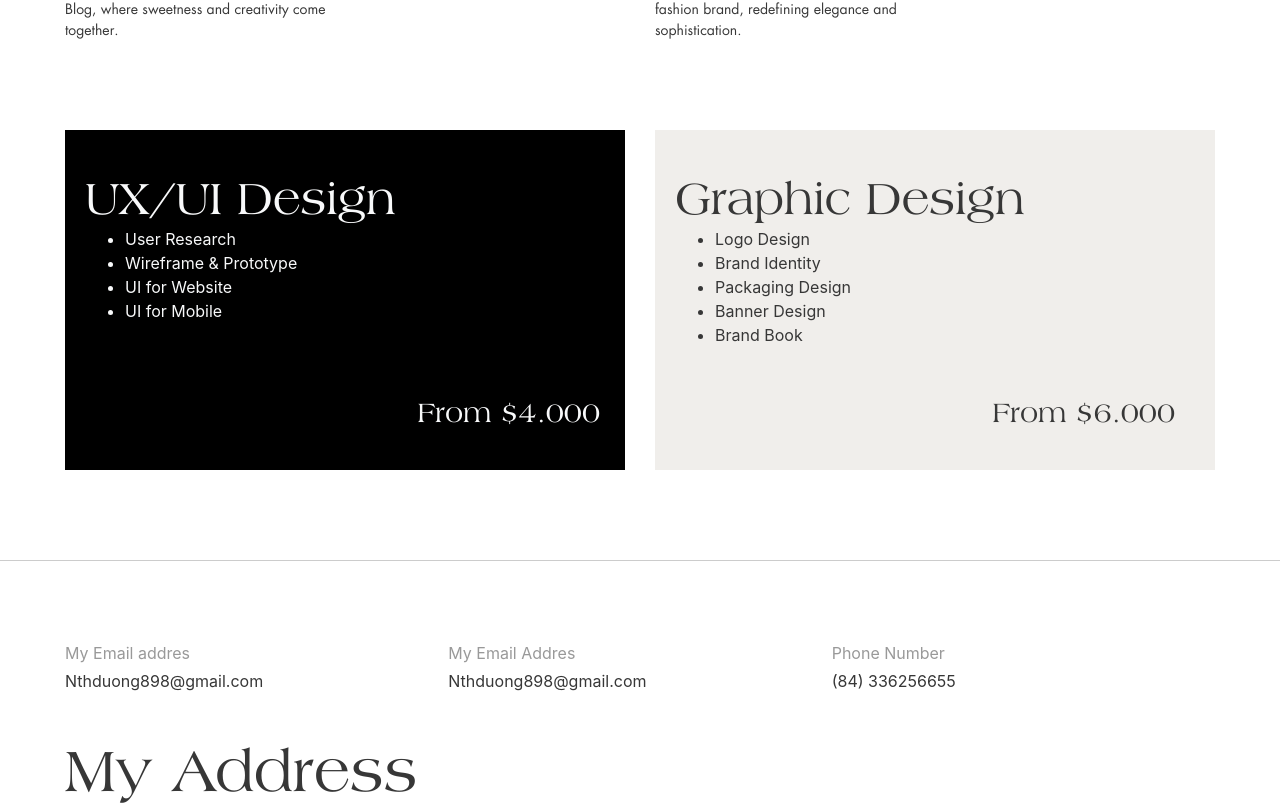
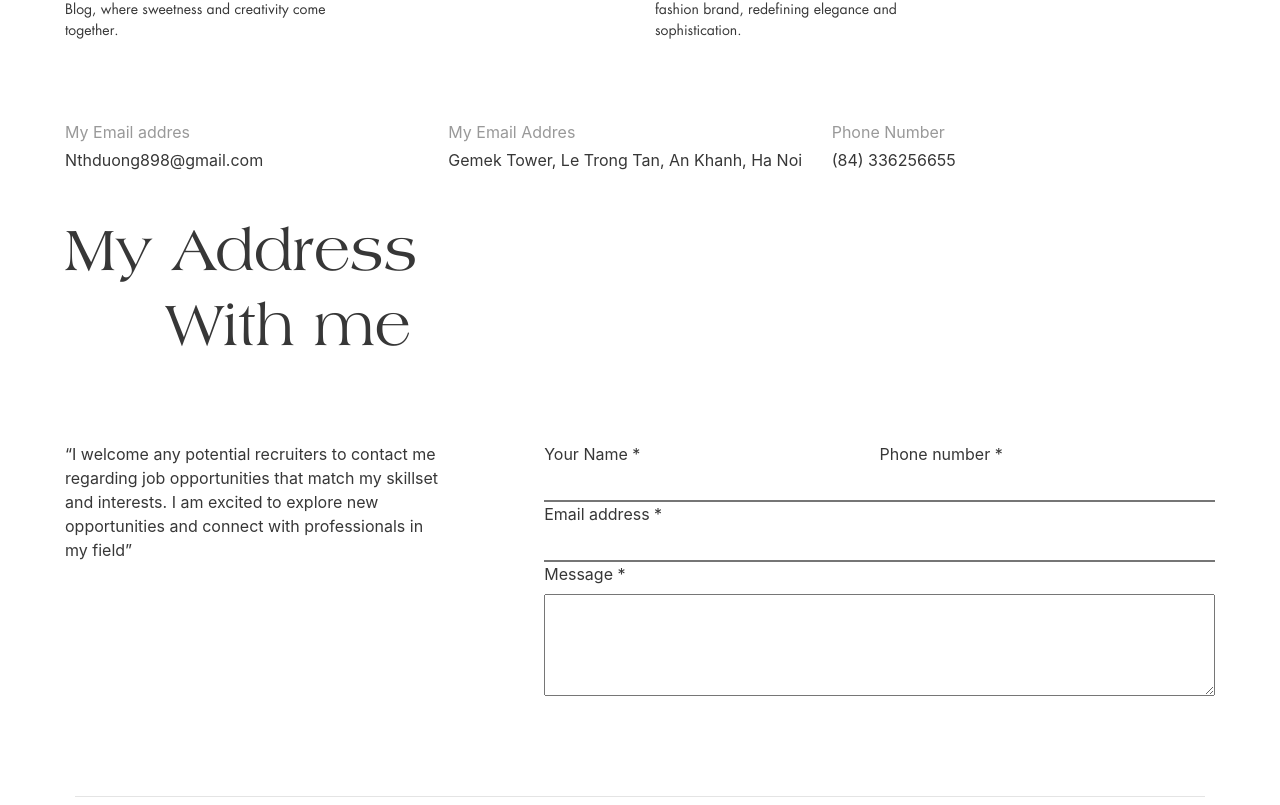
Before and after one commit to Nthuyduong/nthuyduong.github.io, a React (Create React App) app: page / in a window 1280 px wide. Shown: the part 2479-3284 px from the top of the page. Built offline with nearby package versions, Linux system fonts and the light colour scheme.

Commit message:
commit new code for home page

```diff
--- a/src/components/layout/Header.js
+++ b/src/components/layout/Header.js
@@ -45,10 +45,10 @@ const Header = () => {
       setIsOpen(false);
     }, 40);
   };
-  const handleDropdownClick = () => {
-    // Navigate to ROUTER.DESIGNS when the dropdown is clicked
-    history.push(ROUTER.DESIGNS);
-  };
+  // const handleDropdownClick = () => {
+  //   // Navigate to ROUTER.DESIGNS when the dropdown is clicked
+  //   history.push(ROUTER.DESIGNS);
+  // };
   // const handleItemClick = () => {
   //   setIsOpen(false); // Hide the dropdown when an item is clicked
   // };
@@ -109,7 +109,7 @@ const Header = () => {
                         show={isOpen} // Control the show/hide state of the dropdown
                         onMouseEnter={handleMouseEnter}
                         onMouseLeave={handleMouseLeave}
-                        onClick={handleDropdownClick}
+                        // onClick={handleDropdownClick}
                     >
                       <NavDropdown.Item>
                         <Link to={ROUTER.ALIO} className="nav-link">Alio</Link>
--- a/src/pages/home.js
+++ b/src/pages/home.js
@@ -252,50 +252,50 @@ const Home = () => {
             </div>
           </div>
         </div>
-        <div className="my-services">
-          <div className="services">
-            <div className="container-fluid">
-              {/*<div className="heading_1">MY SERVICE</div>*/}
-              <div className="row">
-                <div className="col-6">
-                  <div className="uxsv my_svc">
-                    <div className="heading_2 text-light">UX/UI Design</div>
-                    <div className="svc-list">
-                      <ul className="text-light list-main">
-                        <li>User Research</li>
-                        <li>Wireframe & Prototype</li>
-                        <li>UI for Website</li>
-                        <li>UI for Mobile</li>
-                      </ul>
-                    </div>
-                    <div className="svc-price">
-                      <div className="heading_5 text-light">From $4.000</div>
-                      <div></div>
-                    </div>
-                  </div>
-                </div>
-                <div className="col-6">
-                  <div className="graphicsv my_svc">
-                      <div className="heading_2">Graphic Design</div>
-                      <div className="svc-list">
-                        <ul className="list-main">
-                          <li>Logo Design</li>
-                          <li>Brand Identity</li>
-                          <li>Packaging Design</li>
-                          <li>Banner Design</li>
-                          <li>Brand Book</li>
-                        </ul>
-                      </div>
-                      <div className="svc-price">
-                        <div className="heading_5">From $6.000</div>
-                        <div></div>
-                      </div>
-                    </div>
-                </div>
-              </div>
-            </div>
-          </div>
-        </div>
+        {/*<div className="my-services">*/}
+        {/*  <div className="services">*/}
+        {/*    <div className="container-fluid">*/}
+        {/*      /!*<div className="heading_1">MY SERVICE</div>*!/*/}
+        {/*      <div className="row">*/}
+        {/*        <div className="col-6">*/}
+        {/*          <div className="uxsv my_svc">*/}
+        {/*            <div className="heading_2 text-light">UX/UI Design</div>*/}
+        {/*            <div className="svc-list">*/}
+        {/*              <ul className="text-light list-main">*/}
+        {/*                <li>User Research</li>*/}
+        {/*                <li>Wireframe & Prototype</li>*/}
+        {/*                <li>UI for Website</li>*/}
+        {/*                <li>UI for Mobile</li>*/}
+        {/*              </ul>*/}
+        {/*            </div>*/}
+        {/*            <div className="svc-price">*/}
+        {/*              <div className="heading_5 text-light">From $4.000</div>*/}
+        {/*              <div></div>*/}
+        {/*            </div>*/}
+        {/*          </div>*/}
+        {/*        </div>*/}
+        {/*        <div className="col-6">*/}
+        {/*          <div className="graphicsv my_svc">*/}
+        {/*              <div className="heading_2">Graphic Design</div>*/}
+        {/*              <div className="svc-list">*/}
+        {/*                <ul className="list-main">*/}
+        {/*                  <li>Logo Design</li>*/}
+        {/*                  <li>Brand Identity</li>*/}
+        {/*                  <li>Packaging Design</li>*/}
+        {/*                  <li>Banner Design</li>*/}
+        {/*                  <li>Brand Book</li>*/}
+        {/*                </ul>*/}
+        {/*              </div>*/}
+        {/*              <div className="svc-price">*/}
+        {/*                <div className="heading_5">From $6.000</div>*/}
+        {/*                <div></div>*/}
+        {/*              </div>*/}
+        {/*            </div>*/}
+        {/*        </div>*/}
+        {/*      </div>*/}
+        {/*    </div>*/}
+        {/*  </div>*/}
+        {/*</div>*/}
         <div className="contact-info">
           <div className="container-fluid">
             <div className="row">
@@ -305,7 +305,7 @@ const Home = () => {
               </div>
               <div className="col-4">
                 <div className="contact-title">My Email Addres</div>
-                <div>Nthduong898@gmail.com</div>
+                <div>Gemek Tower, Le Trong Tan, An Khanh, Ha Noi</div>
               </div>
               <div className="col-4">
                 <div className="contact-title">Phone Number</div>
@@ -313,7 +313,7 @@ const Home = () => {
               </div>
             </div>
             <div className="heading_1 lets-contact">My Address</div>
-            <div className="heading_1 with-me">Gemek Tower, Le Trong Tan, An Khanh, Ha Noi</div>
+            <div className="heading_1 with-me">With me</div>
           </div>
         </div>
         {/*Contact me*/}
@@ -329,20 +329,20 @@ const Home = () => {
             <div className="col"></div>
             <div className="col-7">
               <div className="row">
-                <div className="col-6 customer-name">
+                <div className="col-6 customer-name contact_field">
                   <label>Your Name *</label>
                   <input className="inpu" type="text" required/>
                 </div>
-                <div className="col-6 customer-phone">
+                <div className="col-6 customer-phone contact_field">
                   <label>Phone number *</label>
                   <input className="inpu" type="text" required/>
                 </div>
               </div>
-              <div className="customer-phone">
+              <div className="customer-phone contact_field">
                 <label>Email address *</label>
                 <input className="inpu" type="text" required/>
               </div>
-              <div className="customer-mail">
+              <div className="customer-mail contact_field">
                 <label>Message *</label>
                 <textarea className="inpu" rows="4" required></textarea>
               </div>
--- a/src/styles/home.scss
+++ b/src/styles/home.scss
@@ -345,3 +345,15 @@
     margin-left: 100px;
   }
 }
+
+.send_message{
+  margin-top: 80px;
+  .contact_field{
+    display: grid;
+    input{
+      border-left: none;
+      border-right: none;
+      border-top: none;
+    }
+  }
+}
```
Also changed, not shown: src/styles/layout.scss (line endings or trailing spaces).
